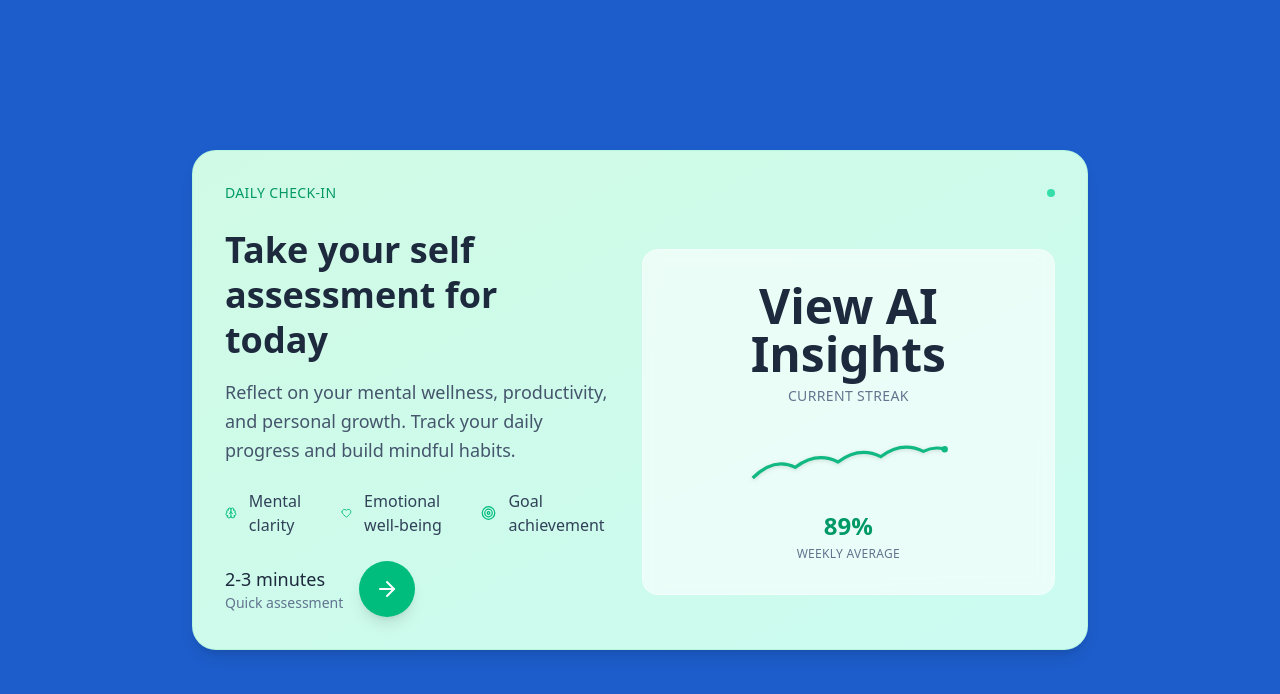
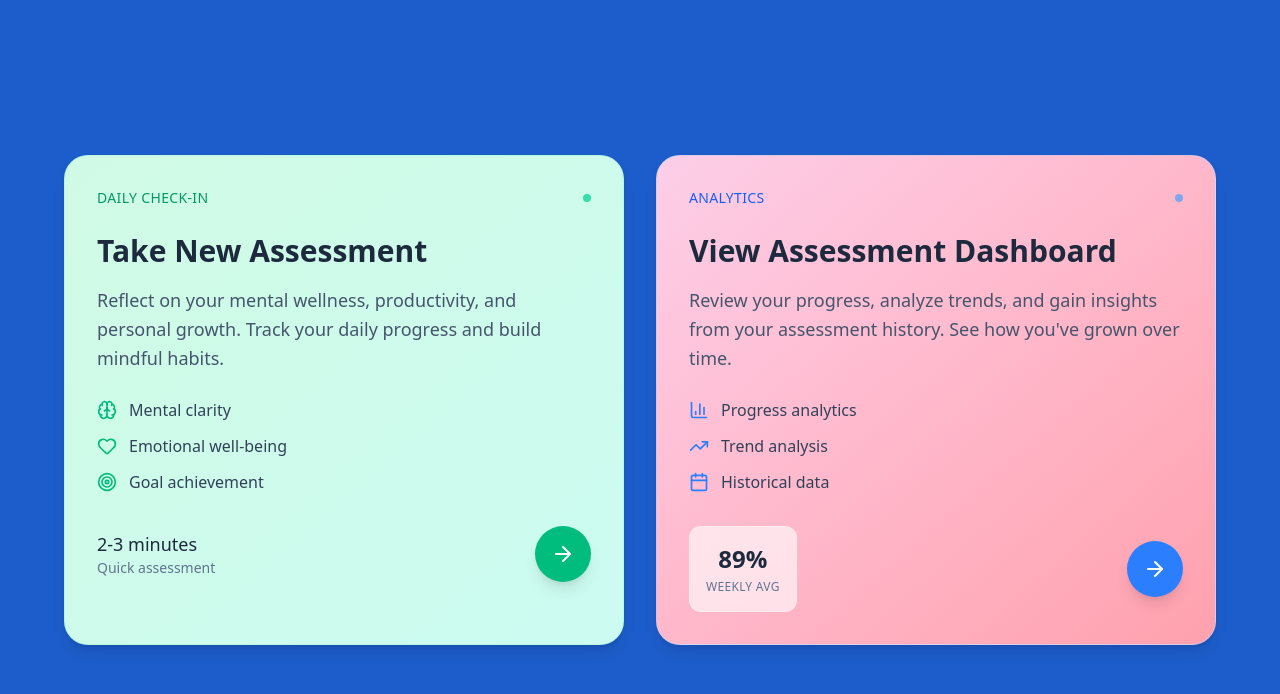
Before and after one commit to ankita1090/Aluma, a Next.js app in the folder frontend/: page /pages/SelfAssessmentCard in a window 1280 px wide. Shown: the top 694 px of the page. Built offline with nearby package versions, Linux system fonts and the light colour scheme.

Commit message:
Split the card into 2

```diff
--- a/frontend/src/app/pages/Dashboard/page.jsx
+++ b/frontend/src/app/pages/Dashboard/page.jsx
@@ -2,7 +2,6 @@
 import { AuroraBackground } from "@/components/ui/aurora-background";
 import { useState, useEffect } from "react";
 import { useRouter } from "next/navigation";
-import { ThreeCards } from "@/sections/threeCards";
 import { FocusCards } from "@/components/ui/focus-cards";
 import { ContainerTextFlip } from "@/components/ui/container-text-flip";
 import Music from "../Music/page";
@@ -180,7 +179,9 @@ export default function Home() {
         <section id="SelfAssessment">
           <div className="w-screen bg-gradient-to-b from-[#1D5DCB] via-[#4D86E0] to-[#7AA7F2] px-6 py-2">
             <SelfAssessmentCard />
+            <button onClick={() => router.push("/AssessmentDashboard")}> view last assessment </button>
           </div>
+
         </section>
 
         {/* Music Section */}
@@ -233,8 +234,8 @@ export default function Home() {
           </div>
         </section>
 
-        <section id="quotes">
-          <div className="w-screen bg-gradient-to-b from-[#1D5DCB] via-[#4D86E0] to-[#7AA7F2] px-6 py-12">
+        <section id="quotes" className="overflow-x-hidden">
+          <div className="w-screen bg-gradient-to-b from-[#1D5DCB] via-[#4D86E0] to-[#7AA7F2] px-6 py-12 scroll-">
             <div className="max-w-5xl mx-auto text-center mb-8">
               <h2 className="text-4xl font-bold text-white drop-shadow-md">
                 Get going with a motivational quote!
--- a/frontend/src/app/pages/SelfAssessmentCard/page.jsx
+++ b/frontend/src/app/pages/SelfAssessmentCard/page.jsx
@@ -1,10 +1,14 @@
 import React from "react";
-import { ArrowRight, Brain, Heart, Target } from "lucide-react";
+import { ArrowRight, Brain, Heart, Target, BarChart3, Calendar, TrendingUp } from "lucide-react";
 import { useRouter } from "next/navigation";
+import dotenv from "dotenv";
+
+dotenv.config();
 
 export default function SelfAssessmentCard() {
   const router = useRouter();
-  const handleClick = (e) => {
+
+  const handleNewTest = (e) => {
     e.preventDefault();
 
     const token = localStorage.getItem("token");
@@ -13,6 +17,7 @@ export default function SelfAssessmentCard() {
       console.alert(
         "No token found. Please log in first. CHECK THE SELFASSESSMENT CARD"
       );
+      return;
     }
 
     try {
@@ -30,11 +35,42 @@ export default function SelfAssessmentCard() {
     }
   };
 
+  const handleViewDashboard = (e) => {
+    e.preventDefault();
+
+    const token = localStorage.getItem("token");
+
+    if (!token) {
+      console.alert(
+        "No token found. Please log in first."
+      );
+      return;
+    }
+
+    try {
+      const decoded = JSON.parse(atob(token.split(".")[1]));
+      const userId = decoded._id;
+      console.log("this is the userid", userId);
+
+
+      router.push(`/api/assessments/${userId}/latest`);
+
+    } catch (error) {
+      console.error("Error decoding token:", error);
+      console.alert(
+        "Invalid token format. Please log in again."
+      );
+    }
+  };
+
   return (
     <div className="min-h-screen bg-transparent p-6 flex items-center justify-center">
+      <div className="max-w-6xl w-full grid md:grid-cols-2 gap-8">
+
+        {/* Take New Test Card */}
         <div
-        onClick={handleClick}
-        className="bg-gradient-to-br from-emerald-100 to-teal-100 rounded-3xl p-8 max-w-4xl w-full cursor-pointer transform transition-all duration-300 hover:scale-105 hover:shadow-2xl shadow-lg border border-emerald-200/50 select-none group"
+          onClick={handleNewTest}
+          className="bg-gradient-to-br from-emerald-100 to-teal-100 rounded-3xl p-8 cursor-pointer transform transition-all duration-300 hover:scale-105 hover:shadow-2xl shadow-lg border border-emerald-200/50 select-none group z-10"
         >
           {/* Progress indicator */}
           <div className="flex items-center justify-between mb-6">
@@ -44,20 +80,18 @@ export default function SelfAssessmentCard() {
             <div className="w-2 h-2 bg-emerald-400 rounded-full animate-pulse"></div>
           </div>
 
-        {/* Main horizontal layout */}
-        <div className="flex items-center gap-8">
-          {/* Left side - Main content */}
-          <div className="flex-1">
-            <h1 className="text-4xl font-bold text-slate-800 mb-4 leading-tight">
-              Take your self assessment for today
-            </h1>
+          {/* Main content */}
+          <div className="mb-8">
+            <h2 className="text-3xl font-bold text-slate-800 mb-4 leading-tight">
+              Take New Assessment
+            </h2>
             <p className="text-slate-600 text-lg leading-relaxed mb-6">
               Reflect on your mental wellness, productivity, and personal
               growth. Track your daily progress and build mindful habits.
             </p>
 
             {/* Action items */}
-            <div className="flex items-center gap-8 mb-6">
+            <div className="space-y-3 mb-6">
               <div className="flex items-center space-x-3 text-slate-700">
                 <Brain className="w-5 h-5 text-emerald-500" />
                 <span className="text-base">Mental clarity</span>
@@ -71,55 +105,79 @@ export default function SelfAssessmentCard() {
                 <span className="text-base">Goal achievement</span>
               </div>
             </div>
+          </div>
 
-            {/* Time estimate */}
-            <div className="flex items-center space-x-4">
+          {/* Time estimate and action */}
+          <div className="flex items-center justify-between">
             <div>
               <div className="text-lg font-medium text-slate-800">
                 2-3 minutes
               </div>
               <div className="text-sm text-slate-500">Quick assessment</div>
             </div>
-              <div className="bg-emerald-500 group-hover:bg-emerald-600 transition-colors rounded-full p-4 shadow-lg pointer-events-none">
+            <div className="bg-emerald-500 group-hover:bg-emerald-600 transition-colors rounded-full p-4 shadow-lg">
               <ArrowRight className="w-6 h-6 text-white" />
             </div>
           </div>
         </div>
 
-          {/* Right side - Stats card */}
-          <div className="bg-white/60 backdrop-blur-sm rounded-2xl p-8 border border-white/30 min-w-[280px]">
-            <div className="text-center mb-6">
-              <div className="text-5xl font-bold text-slate-800 mb-2">
-                View AI Insights
+        {/* View Dashboard Card */}
+        <div
+          onClick={handleViewDashboard}
+          className="bg-gradient-to-br from-pink-200 to-rose-300
+          rounded-3xl p-8 cursor-pointer transform transition-all duration-300 hover:scale-105 hover:shadow-2xl shadow-lg border border-blue-200/50 select-none group z-10"
+        >
+          {/* Progress indicator */}
+          <div className="flex items-center justify-between mb-6">
+            <span className="text-blue-600 font-medium text-sm tracking-wide uppercase">
+              Analytics
+            </span>
+            <div className="w-2 h-2 bg-blue-400 rounded-full animate-pulse"></div>
           </div>
-              <div className="text-sm text-slate-500 uppercase tracking-wide">
-                Current Streak
+
+          {/* Main content */}
+          <div className="mb-8">
+            <h2 className="text-3xl font-bold text-slate-800 mb-4 leading-tight">
+              View Assessment Dashboard
+            </h2>
+            <p className="text-slate-600 text-lg leading-relaxed mb-6">
+              Review your progress, analyze trends, and gain insights from your
+              assessment history. See how you've grown over time.
+            </p>
+
+            {/* Dashboard features */}
+            <div className="space-y-3 mb-6">
+              <div className="flex items-center space-x-3 text-slate-700">
+                <BarChart3 className="w-5 h-5 text-blue-500" />
+                <span className="text-base">Progress analytics</span>
+              </div>
+              <div className="flex items-center space-x-3 text-slate-700">
+                <TrendingUp className="w-5 h-5 text-blue-500" />
+                <span className="text-base">Trend analysis</span>
+              </div>
+              <div className="flex items-center space-x-3 text-slate-700">
+                <Calendar className="w-5 h-5 text-blue-500" />
+                <span className="text-base">Historical data</span>
+              </div>
             </div>
           </div>
 
-            <div className="w-full h-16 mb-4">
-              <svg viewBox="0 0 200 60" className="w-full h-full">
-                <path
-                  d="M10 45 Q30 25 50 35 Q70 20 90 30 Q110 15 130 25 Q150 10 170 20 Q180 15 190 18"
-                  stroke="#10b981"
-                  strokeWidth="3"
-                  fill="none"
-                  className="drop-shadow-sm"
-                />
-                <circle cx="190" cy="18" r="3" fill="#10b981" />
-              </svg>
-            </div>
-
+          {/* Stats preview and action */}
+          <div className="flex items-center justify-between">
+            <div className="bg-white/60 backdrop-blur-sm rounded-xl p-4 border border-white/30">
               <div className="text-center">
-              <div className="text-2xl font-semibold text-emerald-600 mb-1">
-                89%
-              </div>
+                <div className="text-2xl font-bold text-slate-800 mb-1">89%</div>
                 <div className="text-xs text-slate-500 uppercase tracking-wide">
-                Weekly Average
+                  Weekly Avg
                 </div>
               </div>
             </div>
+            <div className="bg-blue-500 group-hover:bg-blue-600 transition-colors rounded-full p-4 shadow-lg">
+              <ArrowRight className="w-6 h-6 text-white" />
             </div>
+          </div>
+        </div>
+
       </div>
     </div>
   );
--- a/frontend/src/app/pages/SelfAssessmentPage/page.jsx
+++ b/frontend/src/app/pages/SelfAssessmentPage/page.jsx
@@ -7,17 +7,18 @@ import AssessmentDashboard from "../selfAssessmentDashboard/page";
 dotenv.config();
 
 const questions = [
-  "Question 1 text?",
-  "Question 2 text?",
-  "Question 3 text?",
-  "Question 4 text?",
-  "Question 5 text?",
-  "Question 6 text?",
-  "Question 7 text?",
-  "Question 8 text?",
-  "Question 9 text?",
-  "Question 10 text?",
+  "I felt emotionally balanced throughout the week.",
+  "I was able to manage my stress effectively.",
+  "I maintained a healthy sleep routine.",
+  "I felt motivated to complete my daily responsibilities.",
+  "I took time for activities that helped me relax or recharge.",
+  "I felt connected to friends, family, or community.",
+  "I stayed present and focused during tasks or conversations.",
+  "I recognized and acknowledged my emotions as they came.",
+  "I experienced moments of joy, gratitude, or contentment.",
+  "Overall, I would rate my mental health this week as good."
 ];
+
 
 const options = [
   { label: "Strongly Disagree", value: 1 },
--- a/frontend/src/sections/navbar.jsx
+++ b/frontend/src/sections/navbar.jsx
@@ -18,7 +18,16 @@ export default function Navbar() {
   const scrollToSection = (id) => {
     const el = document.getElementById(id);
     if (el) {
-      el.scrollIntoView({ behavior: "smooth" });
+      // Calculate offset to account for fixed navbar height (64px = h-16)
+      const navbarHeight = 64;
+      const elementPosition = el.offsetTop;
+      const offsetPosition = elementPosition - navbarHeight - 20; // Extra 20px for breathing room
+
+      window.scrollTo({
+        top: offsetPosition,
+        behavior: "smooth"
+      });
+
       setActiveSection(id);
       setIsMobileMenuOpen(false);
     }
```
Lines whose indentation alone changed are shown as unchanged.
